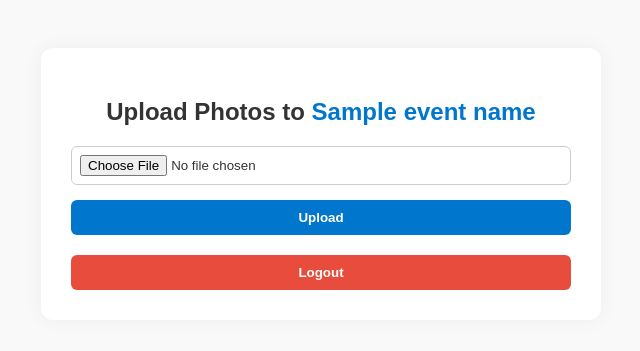
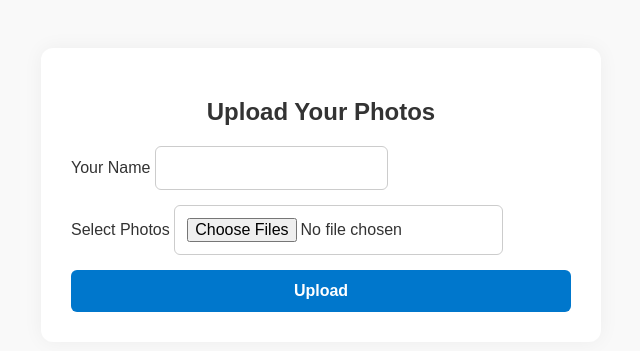
Before and after one commit to JFlann3ry/EventPhotoUploader, a FastAPI app: template templates/upload_form.html in a window 1280 px wide. Shown: the top 351 px of the page, without its empty margins (319-959 px from the left). Run offline with FastAPI, Linux system fonts and the light colour scheme; the template is opened without the code that fills it: most values are stand-ins (such as "Sample title", 1, 10 or a date in 2020).

Commit message:
recent changes

```diff
--- a/app/main.py
+++ b/app/main.py
@@ -15,6 +15,7 @@ from .models import Event, FileMetadata
 from .event_credentials import EVENT_CREDENTIALS
 
 from itsdangerous import TimestampSigner, BadSignature
+
 
 # Config
 SECRET_KEY = "REPLACE_WITH_SOMETHING_RANDOM_AND_SECRET"
@@ -65,10 +66,13 @@ async def get_upload_form(request: Request, event_slug: str):
         return RedirectResponse(url="/")
 
     with Session(engine) as session:
+        print(f"Looking for event with slug: {event_slug}")  # Debugging
         event = session.query(Event).filter(Event.slug == event_slug).first()
 
     if not event:
         raise HTTPException(status_code=404, detail="Event not found")
+
+    print(f"Event found: {event.name}, {event.slug}")  # Debugging
 
     return templates.TemplateResponse("upload_form.html", {
         "request": request,
@@ -98,6 +102,9 @@ async def upload_file(request: Request, event_slug: str, guest_id: int, file: Up
     guest_folder = os.path.join(event_path, f"guest-{guest_id}")
     if not os.path.exists(guest_folder):
         os.makedirs(guest_folder)
+
+    # Debugging line: Log the file info before saving
+    print(f"Received file: {file.filename}, Content-Type: {file.content_type}")
 
     unique_filename = f"{uuid.uuid4().hex}_{file.filename}"
     file_location = os.path.join(guest_folder, unique_filename)
@@ -142,6 +149,7 @@ async def upload_file(request: Request, event_slug: str, guest_id: int, file: Up
 
     return {"filename": unique_filename, "location": file_location}
 
+
 @app.get("/logout")
 async def logout():
     response = RedirectResponse(url="/", status_code=303)
--- a/static/css/styles.css
+++ b/static/css/styles.css
@@ -11,7 +11,7 @@ body {
     background: #fff;
     padding: 30px;
     border-radius: 12px;
-    box-shadow: 0 0 20px rgba(0,0,0,0.05);
+    box-shadow: 0 0 20px rgba(0, 0, 0, 0.05);
 }
 
 h2 {
@@ -32,14 +32,16 @@ form {
     gap: 15px;
 }
 
+input[type="text"],
 input[type="file"] {
-    padding: 8px;
+    padding: 12px;
     border: 1px solid #ccc;
     border-radius: 6px;
+    font-size: 16px;
 }
 
 button {
-    padding: 10px;
+    padding: 12px;
     border: none;
     background: #0077cc;
     color: #fff;
@@ -47,6 +49,7 @@ button {
     border-radius: 6px;
     cursor: pointer;
     transition: background 0.3s ease;
+    font-size: 16px;
 }
 
 button:hover {
@@ -60,3 +63,39 @@ button.logout {
 button.logout:hover {
     background: #c0392b;
 }
+
+/* Progress Bar Styles */
+.progress {
+    display: none;
+    width: 100%;
+    background-color: #f3f3f3;
+    border-radius: 6px;
+    margin-top: 10px;
+}
+
+.progress-bar {
+    height: 20px;
+    background-color: #0077cc;
+    width: 0%;
+    border-radius: 6px;
+}
+
+/* Responsive Design */
+@media screen and (max-width: 768px) {
+    body {
+        padding: 20px;
+    }
+
+    .container {
+        padding: 20px;
+    }
+
+    h2 {
+        font-size: 1.2em;
+    }
+
+    input[type="file"], input[type="text"], button {
+        font-size: 14px;
+        padding: 10px;
+    }
+}
--- /dev/null
+++ b/static/js/upload.js
@@ -0,0 +1,45 @@
+document.getElementById('uploadForm').onsubmit = function(event) {
+    event.preventDefault();
+
+    // Retrieve event_slug and guest_id from hidden fields
+    var eventSlug = document.getElementById('event_slug').value;
+    var guestId = document.getElementById('guest_id').value;
+
+    // Debugging logs
+    console.log('Event Slug:', eventSlug);
+    console.log('Guest ID:', guestId);
+
+    // Create FormData object
+    var formData = new FormData(document.getElementById('uploadForm'));
+
+    // Log formData to ensure file upload is included
+    console.log('Form data:', formData);
+
+    // Prepare the XMLHttpRequest
+    var xhr = new XMLHttpRequest();
+    xhr.open('POST', `/upload/${eventSlug}/${guestId}`, true);
+
+    // Log the full URL for debugging
+    console.log('Sending request to:', `/upload/${eventSlug}/${guestId}`);
+
+    xhr.upload.addEventListener('progress', function(e) {
+        if (e.lengthComputable) {
+            var percent = (e.loaded / e.total) * 100;
+            document.getElementById('progressBar').style.width = percent + '%';
+        }
+    });
+
+    xhr.onreadystatechange = function() {
+        if (xhr.readyState == 4) {
+            if (xhr.status == 200) {
+                alert('Upload complete!');
+            } else {
+                alert('Upload failed!');
+            }
+        }
+    };
+
+    // Send the request
+    xhr.send(formData);
+    document.querySelector('.progress').style.display = 'block';
+};
--- a/templates/upload_form.html
+++ b/templates/upload_form.html
@@ -1,37 +1,39 @@
-<!-- templates/upload_form.html -->
 <!DOCTYPE html>
-<html>
+<html lang="en">
 <head>
-    <title>Upload Photos</title>
-    <link rel="stylesheet" href="/static/styles.css" />
-    <script>
-        // Warn if session is close to expiring
-        function warnSession(expiryTimestamp) {
-            const now = Date.now();
-            const diff = expiryTimestamp - now;
-            if (diff < 10 * 60 * 1000) {
-                alert("⚠️ Your session will expire soon. Please finish uploading.");
-            }
-        }
-
-        document.addEventListener("DOMContentLoaded", function () {
-            const expiry = localStorage.getItem("session_expiry");
-            if (expiry) {
-                warnSession(parseInt(expiry));
-            }
-        });
-    </script>
+    <meta charset="UTF-8">
+    <meta name="viewport" content="width=device-width, initial-scale=1.0">
+    <title>Event Photo Upload</title>
+    <link rel="stylesheet" href="/static/css/styles.css">
 </head>
 <body>
+
     <div class="container">
-        <h2>Upload Photos to <span class="event-name">{{ event_name }}</span></h2>
-        <form method="post" action="/upload/{{ event_slug }}/1" enctype="multipart/form-data">
-            <input type="file" name="file" accept="image/*,video/*" required />
-            <button type="submit">Upload</button>
-        </form>
-        <form method="get" action="/logout">
-            <button class="logout" type="submit">Logout</button>
+        <h2>Upload Your Photos</h2>
+
+        <!-- Hidden input fields for event_slug and guest_id -->
+        <input type="hidden" id="event_slug" value="{{ event_slug }}">
+        <input type="hidden" id="guest_id" value="{{ guest_id }}"> <!-- If guest_id is passed dynamically -->
+
+        <form id="uploadForm" method="POST" enctype="multipart/form-data">
+            <div class="form-group">
+                <label for="guest_name">Your Name</label>
+                <input type="text" id="guest_name" name="guest_name" required>
+            </div>
+
+            <div class="form-group">
+                <label for="file_upload">Select Photos</label>
+                <input type="file" id="file_upload" name="file_upload" multiple required>
+            </div>
+
+            <div class="progress">
+                <div id="progressBar" class="progress-bar"></div>
+            </div>
+
+            <button type="submit" class="btn">Upload</button>
         </form>
     </div>
+
+    <script src="/static/js/upload.js"></script>
 </body>
 </html>
```
Also changed, not shown: database.db.
